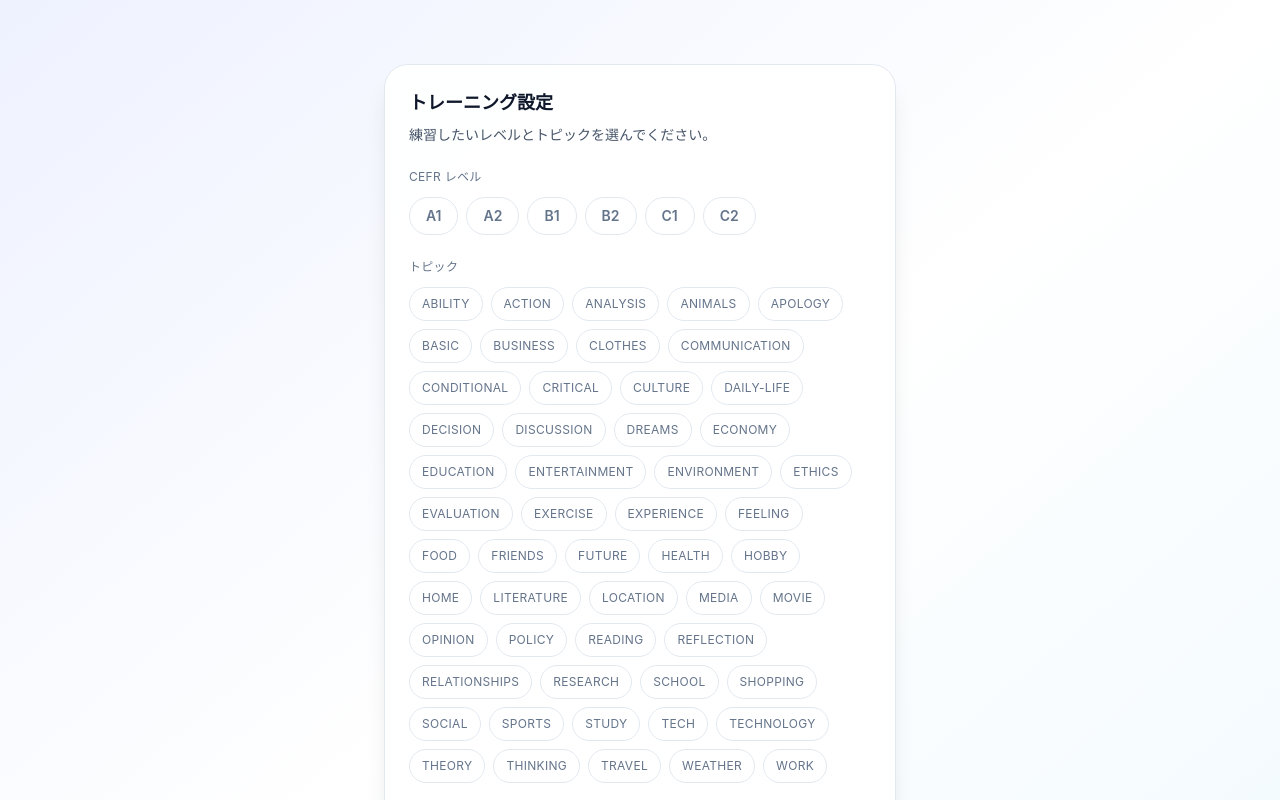
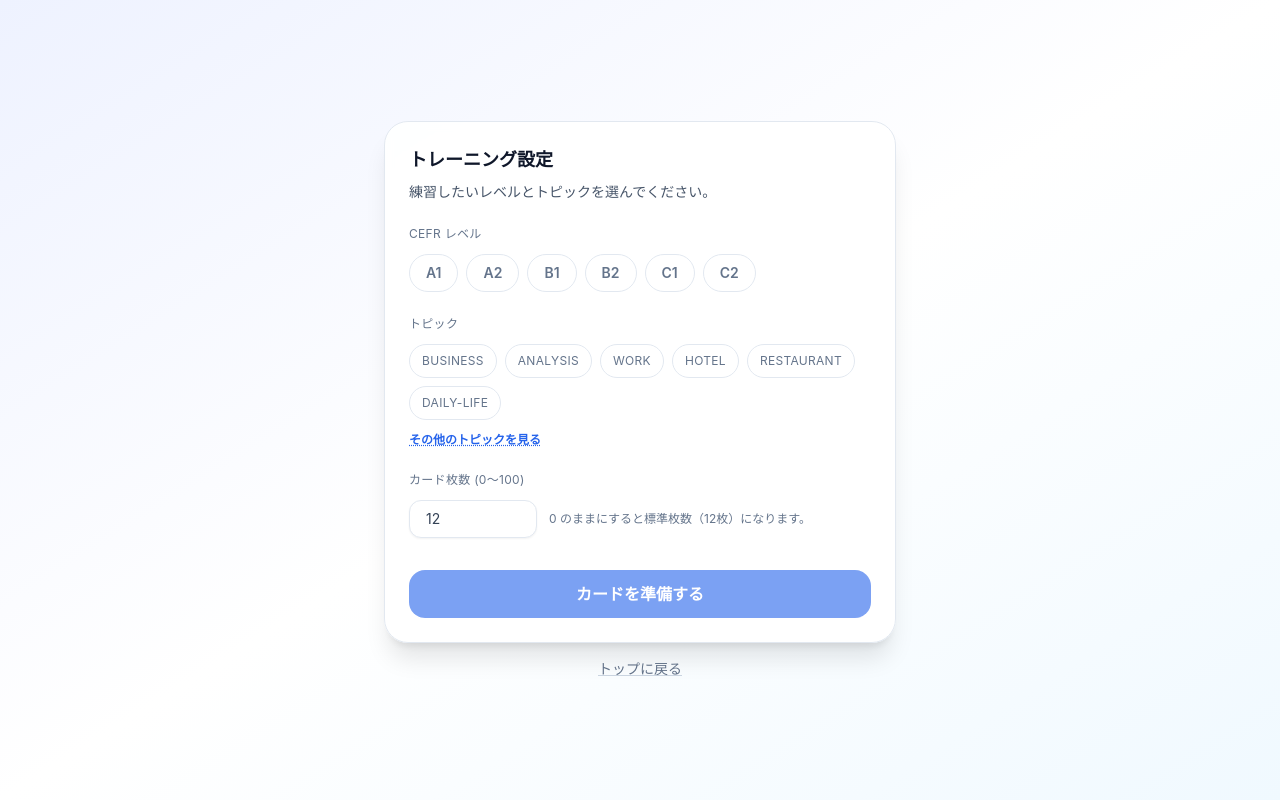
Before and after one commit to Jun-engineer/instant-english-composition, a Next.js app: page / in a window 1280 px wide. Both pictures are taken after a click on the button "始める". Shown: the top 800 px of the page. Built offline with nearby package versions, Linux system fonts and the light colour scheme.

Commit message:
add cards

```diff
--- a/src/components/DeckFilters.tsx
+++ b/src/components/DeckFilters.tsx
@@ -1,9 +1,9 @@
 'use client';
 
-import { useCallback, useMemo } from 'react';
+import { useCallback, useMemo, useState } from 'react';
 import type { ChangeEvent } from 'react';
 import classNames from 'classnames';
-import { CEFR_LEVELS, CARD_TAGS } from '@/lib/constants';
+import { CEFR_LEVELS, CARD_TAGS, COMMON_CARD_TAGS } from '@/lib/constants';
 import { useDeckStore } from '@/state/useDeckStore';
 import type { CEFRLevel } from '@/lib/types';
 
@@ -17,6 +17,7 @@ export function DeckFilters({ onSubmit, loading = false }: DeckFiltersProps) {
   const setFilters = useDeckStore((state) => state.setFilters);
   const hasLevelSelected = filters.levels.length > 0;
   const limitValue = Number.isFinite(filters.limit) ? filters.limit : 12;
+  const [showAllTags, setShowAllTags] = useState(false);
 
   const toggleLevel = useCallback(
     (level: CEFRLevel) => {
@@ -67,24 +68,50 @@ export function DeckFilters({ onSubmit, loading = false }: DeckFiltersProps) {
     [filters.levels, toggleLevel]
   );
 
-  const tagChips = useMemo(
+  const tagChipClass = useCallback(
+    (isActive: boolean) =>
+      classNames(
+        'rounded-full border px-3 py-2 text-xs uppercase tracking-wide transition',
+        isActive
+          ? 'border-amber-300 bg-amber-100 text-amber-700 shadow-sm'
+          : 'border-slate-200 text-slate-500 hover:border-amber-300 hover:text-amber-600'
+      ),
+    []
+  );
+
+  const commonTagChips = useMemo(
     () =>
-      CARD_TAGS.map((tag) => (
+      COMMON_CARD_TAGS.map((tag) => (
         <button
-          key={tag}
+          key={`common-${tag}`}
           type="button"
-          className={classNames(
-            'rounded-full border px-3 py-2 text-xs uppercase tracking-wide transition',
-            filters.tags.includes(tag)
-              ? 'border-amber-300 bg-amber-100 text-amber-700 shadow-sm'
-              : 'border-slate-200 text-slate-500 hover:border-amber-300 hover:text-amber-600'
-          )}
+          className={tagChipClass(filters.tags.includes(tag))}
           onClick={() => toggleTag(tag)}
         >
           {tag}
         </button>
       )),
-    [filters.tags, toggleTag]
+    [filters.tags, tagChipClass, toggleTag]
+  );
+
+  const otherTags = useMemo(
+    () => CARD_TAGS.filter((tag) => !COMMON_CARD_TAGS.includes(tag)),
+    []
+  );
+
+  const otherTagChips = useMemo(
+    () =>
+      otherTags.map((tag) => (
+        <button
+          key={`other-${tag}`}
+          type="button"
+          className={tagChipClass(filters.tags.includes(tag))}
+          onClick={() => toggleTag(tag)}
+        >
+          {tag}
+        </button>
+      )),
+    [filters.tags, otherTags, tagChipClass, toggleTag]
   );
 
   return (
@@ -99,7 +126,27 @@ export function DeckFilters({ onSubmit, loading = false }: DeckFiltersProps) {
       </div>
       <div>
         <p className="text-xs uppercase tracking-wide text-slate-500">トピック</p>
-        <div className="mt-3 flex flex-wrap gap-2">{tagChips}</div>
+        <div className="mt-3 flex flex-col gap-3">
+          <div className="flex flex-wrap gap-2">
+            {commonTagChips}
+          </div>
+          {otherTags.length ? (
+            <div className="flex flex-col gap-3">
+              <button
+                type="button"
+                className="self-start text-xs font-semibold text-blue-600 underline decoration-dotted"
+                onClick={() => setShowAllTags((prev) => !prev)}
+              >
+                {showAllTags ? 'その他のトピックを隠す' : 'その他のトピックを見る'}
+              </button>
+              {showAllTags ? (
+                <div className="max-h-48 overflow-y-auto rounded-2xl border border-slate-200 bg-white/70 p-3">
+                  <div className="flex flex-wrap gap-2">{otherTagChips}</div>
+                </div>
+              ) : null}
+            </div>
+          ) : null}
+        </div>
       </div>
       <div>
         <p className="text-xs uppercase tracking-wide text-slate-500">カード枚数 (0〜100)</p>
--- a/src/lib/constants.ts
+++ b/src/lib/constants.ts
@@ -58,6 +58,8 @@ export const CARD_TAGS = [
   'work'
 ];
 
+export const COMMON_CARD_TAGS = ['business', 'analysis', 'work', 'hotel', 'restaurant', 'daily-life'];
+
 export const STORAGE_KEY = 'iec-learning-history-v1';
 
 export const API_ENDPOINTS = {
```
Also changed, not shown: 1 other file (tests, documents, lock files or other folders).
